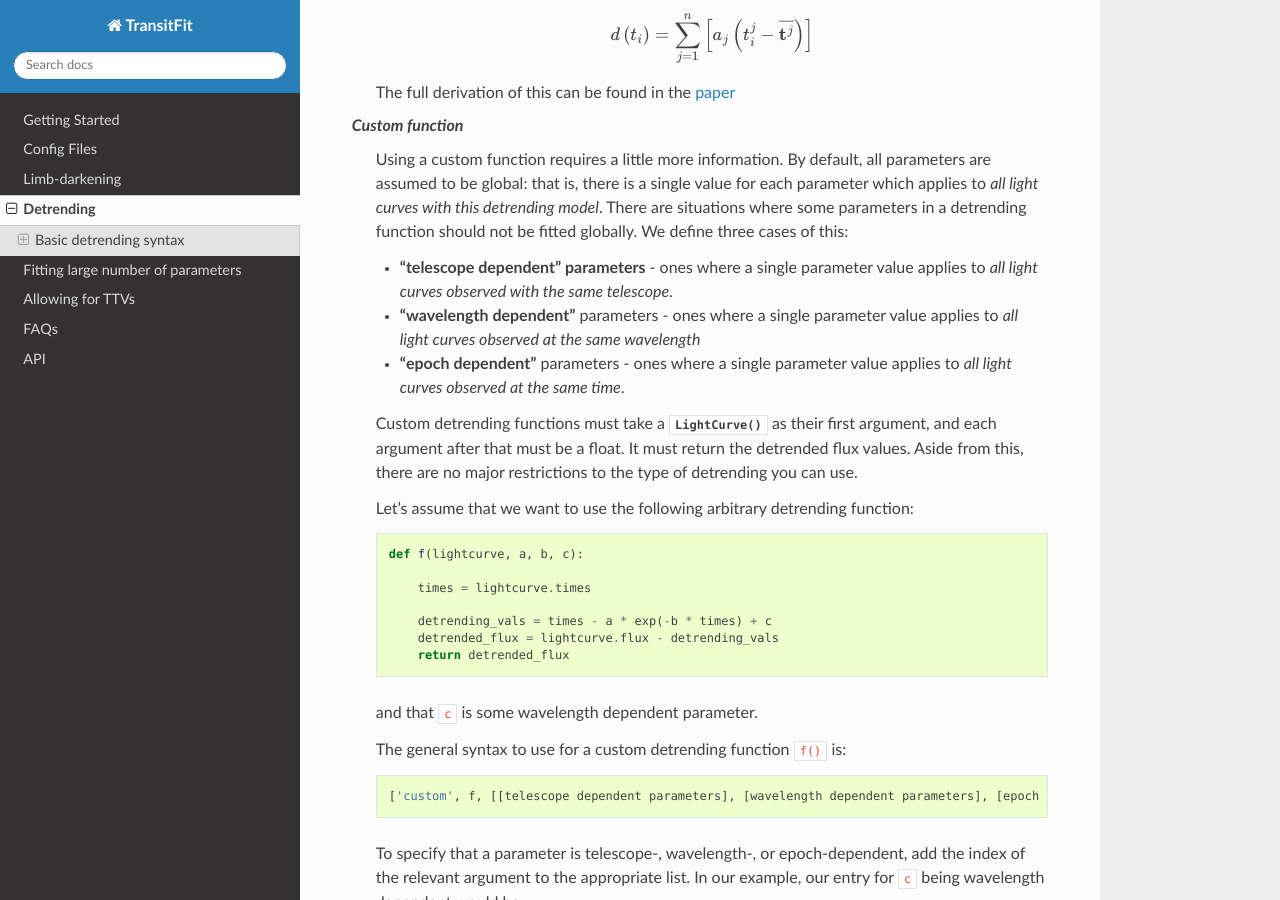
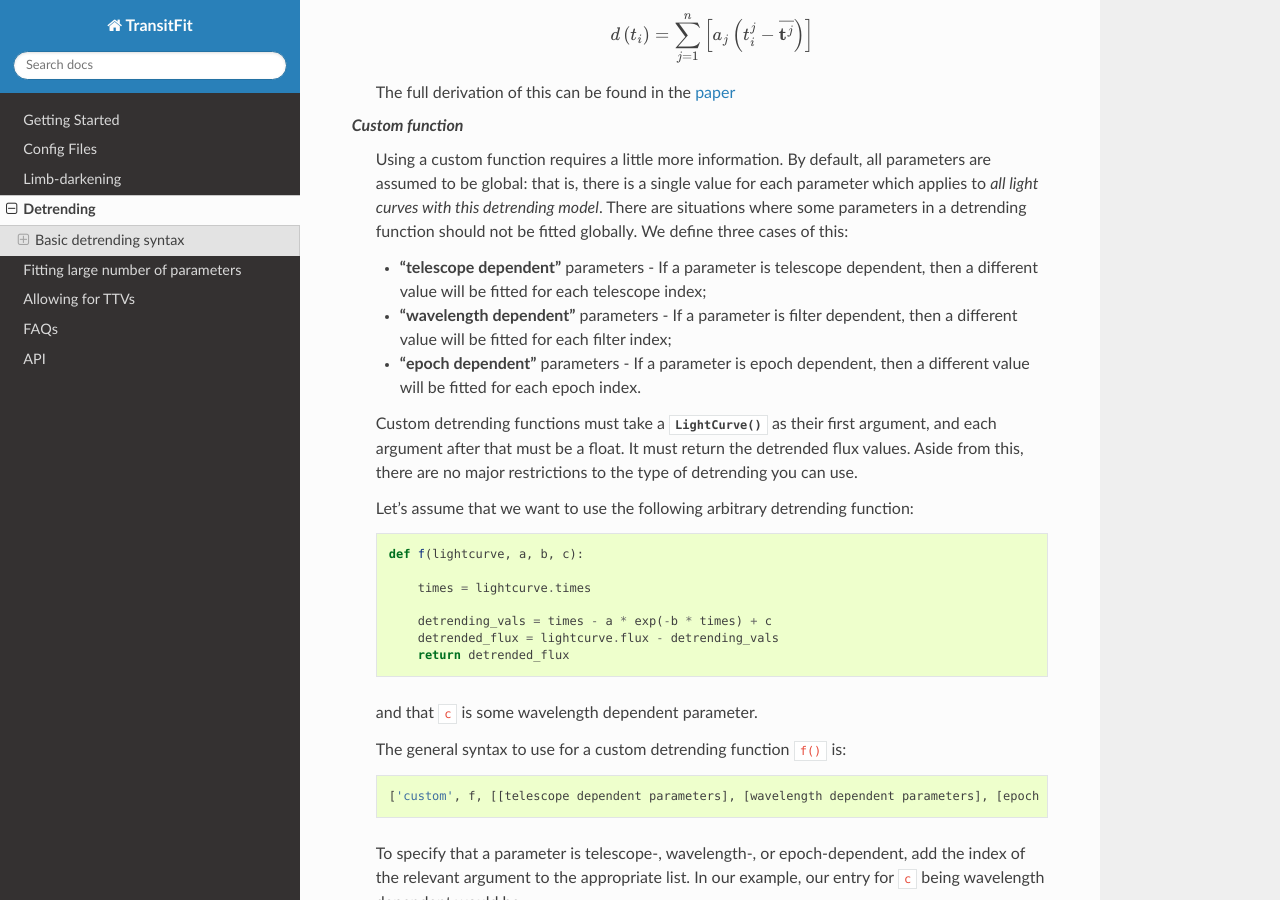
Before and after one commit to joshjchayes/TransitFit, a Sphinx documentation site: the page built from docs/source/detrending.rst, in a window 1280 px wide and 900 px high, scrolled down 971 px. Built offline with Sphinx 7.4.7 and the Read the Docs theme 2.0.0, drawn with Linux system fonts in a browser that asks for light colours.

Commit message:
Update detrending.rst

```diff
--- a/docs/source/detrending.rst
+++ b/docs/source/detrending.rst
@@ -35,11 +35,11 @@ The available types of detrending are:
 *Custom function*
     Using a custom function requires a little more information. By default, all parameters are assumed to be global: that is, there is a single value for each parameter which applies to *all light curves with this detrending model*. There are situations where some parameters in a detrending function should not be fitted globally. We define three cases of this:
 
-    * **"telescope dependent" parameters** - ones where a single parameter value applies to *all light curves observed with the same telescope*.
+    * **"telescope dependent"** parameters - If a parameter is telescope dependent, then a different value will be fitted for each telescope index;
 
-    * **"wavelength dependent"** parameters - ones where a single parameter value applies to *all light curves observed at the same wavelength*
+    * **"wavelength dependent"** parameters - If a parameter is filter dependent, then a different value will be fitted for each filter index;
 
-    * **"epoch dependent"** parameters - ones where a single parameter value applies to *all light curves observed at the same time*.
+    * **"epoch dependent"** parameters - If a parameter is epoch dependent, then a different value will be fitted for each epoch index.
 
     Custom detrending functions must take a :meth:`~transitfit.LightCurve` as their first argument, and each argument after that must be a float. It must return the detrended flux values. Aside from this, there are no major restrictions to the type of detrending you can use.
 
```
